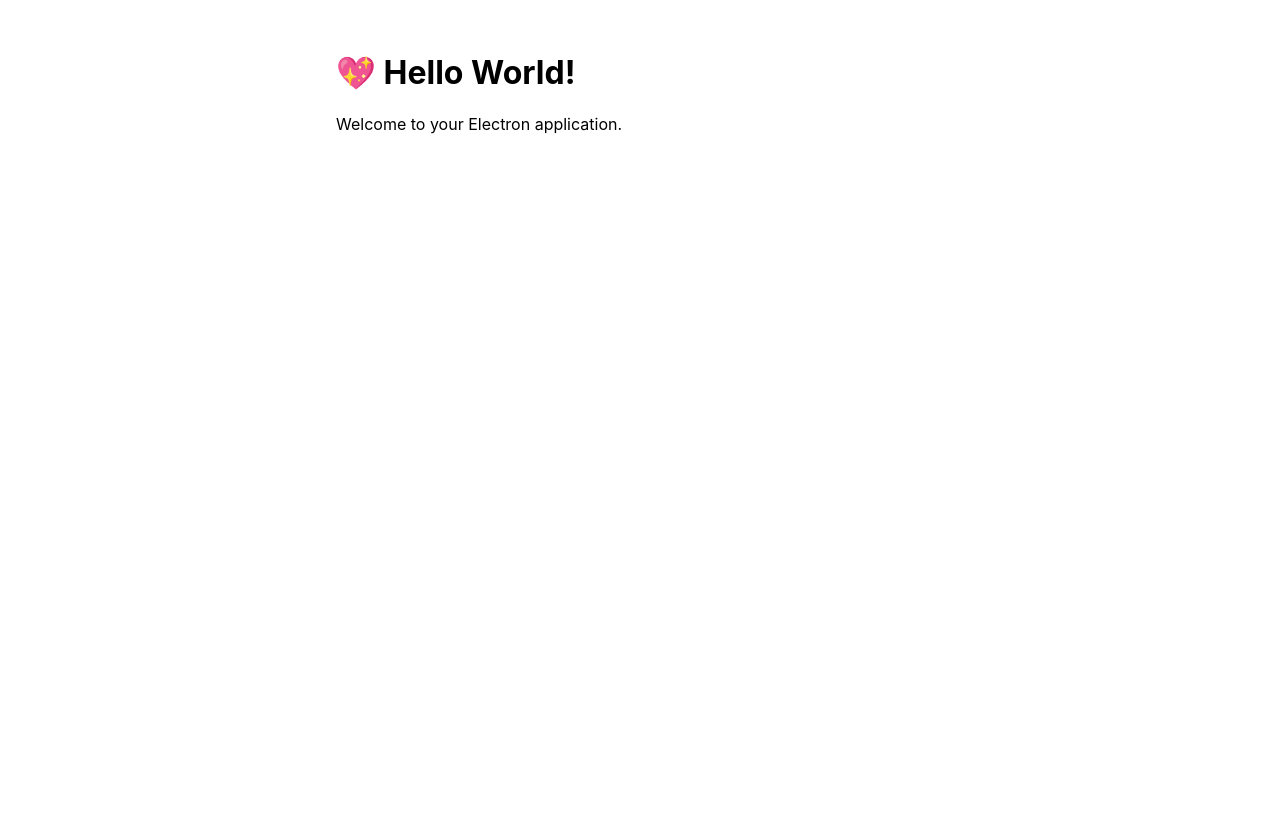
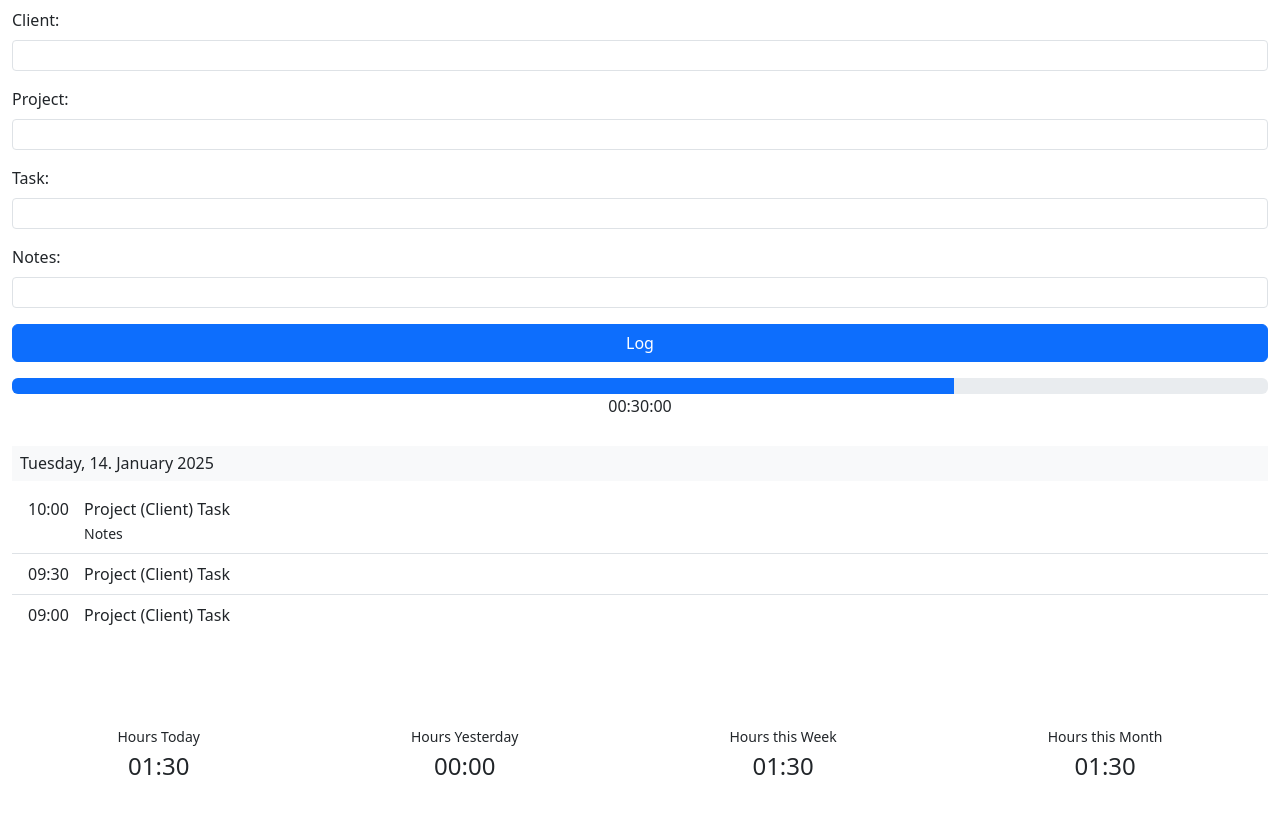
Before and after one commit to falkoschumann/activity-sampling-ts, a website built with Vite: page index.html in a window 1280 px wide. Built offline with nearby package versions, Linux system fonts and the light colour scheme.

Commit message:
feat: create UI prototype

```diff
--- a/index.html
+++ b/index.html
@@ -1,12 +1,96 @@
 <!doctype html>
-<html>
+<html lang="en" class="h-100">
   <head>
-    <meta charset="UTF-8" />
+    <meta charset="utf-8" />
+    <meta name="viewport" content="width=device-width, initial-scale=1" />
     <title>Hello World!</title>
   </head>
-  <body>
-    <h1>💖 Hello World!</h1>
-    <p>Welcome to your Electron application.</p>
+  <body class="d-flex flex-column h-100 my-3">
+    <header class="fixed-top py-2 bg-body">
+      <div class="container-fluid">
+        <form>
+          <div class="mb-3">
+            <label for="client" class="form-label form-label">Client:</label>
+            <input type="text" id="client" name="client" class="form-control form-control-sm" />
+          </div>
+          <div class="mb-3">
+            <label for="project" class="form-label">Project:</label>
+            <input type="text" id="project" name="project" class="form-control form-control-sm" />
+          </div>
+          <div class="mb-3">
+            <label for="task" class="form-label">Task:</label>
+            <input type="text" id="task" name="task" class="form-control form-control-sm" />
+          </div>
+          <div class="mb-3">
+            <label for="notes" class="form-label">Notes:</label>
+            <input type="text" id="notes" name="notes" class="form-control form-control-sm" />
+          </div>
+          <button type="submit" class="btn btn-primary w-100">Log</button>
+        </form>
+        <div class="my-3">
+          <div class="progress" role="progressbar" aria-label="Interval progress" aria-valuenow="75" aria-valuemin="0" aria-valuemax="100">
+            <div class="progress-bar" style="width: 75%"></div>
+          </div>
+          <div class="text-center">00:30:00</div>
+        </div>
+      </div>
+    </header>
+    <main class="flex-shrink-0">
+      <div class="container-fluid">
+        <div style="margin-top: 430px">
+          <h6 class="bg-body-tertiary p-2 sticky-top">Tuesday, 14. January 2025</h6>
+          <div class="list-group list-group-flush">
+            <button class="list-group-item list-group-item-action d-flex justify-content-start align-items-start">
+              <div style="width: 3em">10:00</div>
+              <div>
+                <div class="ms-2 me-auto">
+                  <div>Project (Client) Task</div>
+                  <small>Notes</small>
+                </div>
+              </div>
+            </button>
+            <button class="list-group-item list-group-item-action d-flex justify-content-start align-items-start">
+              <div style="width: 3em">09:30</div>
+              <div>
+                <div class="ms-2 me-auto">
+                  <div>Project (Client) Task</div>
+                </div>
+              </div>
+            </button>
+            <button class="list-group-item list-group-item-action d-flex justify-content-start align-items-start">
+              <div style="width: 3em">09:00</div>
+              <div>
+                <div class="ms-2 me-auto">
+                  <div>Project (Client) Task</div>
+                </div>
+              </div>
+            </button>
+          </div>
+        </div>
+      </div>
+    </main>
+    <footer class="fixed-bottom py-3 bg-body">
+      <div class="container-fluid">
+        <div class="d-flex justify-content-center flex-wrap text-center">
+          <div class="flex-fill">
+            <div><small>Hours Today</small></div>
+            <div class="fs-4">01:30</div>
+          </div>
+          <div class="flex-fill">
+            <div><small>Hours Yesterday</small></div>
+            <div class="fs-4">00:00</div>
+          </div>
+          <div class="flex-fill">
+            <div><small>Hours this Week</small></div>
+            <div class="fs-4">01:30</div>
+          </div>
+          <div class="flex-fill">
+            <div><small>Hours this Month</small></div>
+            <div class="fs-4">01:30</div>
+          </div>
+        </div>
+      </div>
+    </footer>
     <script type="module" src="/src/renderer.ts"></script>
   </body>
 </html>
--- a/package.json
+++ b/package.json
@@ -39,6 +39,7 @@
   },
   "license": "MIT",
   "dependencies": {
+    "bootstrap": "5.3.3",
     "electron-squirrel-startup": "1.0.1"
   }
 }
--- a/src/index.css
+++ b/src/index.css
@@ -1,9 +1,3 @@
 /* Copyright (c) 2024 Falko Schumann. All rights reserved. MIT license. */
 
-body {
-  font-family: -apple-system, BlinkMacSystemFont, 'Segoe UI', Roboto, Helvetica,
-    Arial, sans-serif;
-  margin: auto;
-  max-width: 38rem;
-  padding: 2rem;
-}
+@import 'bootstrap/dist/css/bootstrap.css';
```
Also changed, not shown: src/renderer.ts (+1 -0 lines), 1 other file.
